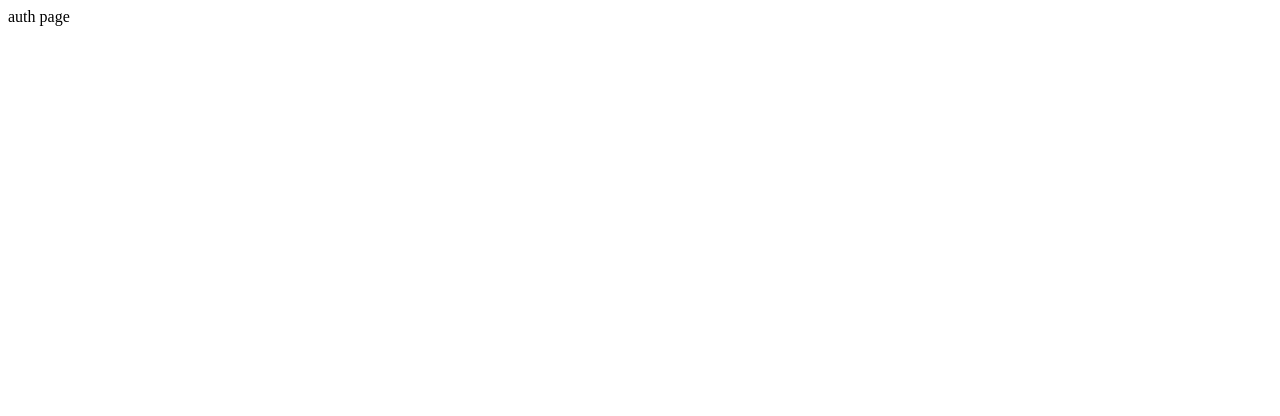
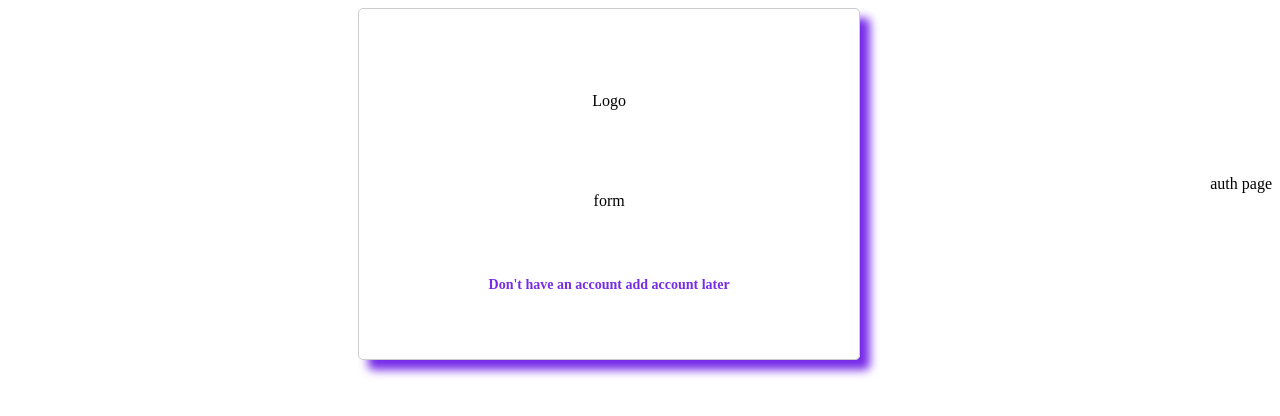
Before and after one commit to PREM-KUMAR-D/Twitch-Clone, a React (Vite) app in the folder client/: page /auth in a window 1280 px wide. Shown: the top 416 px of the page. Built offline with nearby package versions, Linux system fonts and the light colour scheme.

Commit message:
login page and route setup completed

```diff
--- a/client/src/AuthPage/authpage.jsx
+++ b/client/src/AuthPage/authpage.jsx
@@ -1,8 +1,24 @@
-import React from "react";
+import React, { useState } from "react";
+import Login from "../components/Login";
+import Register from "../components/Register";
+
+import classes from './authpage.module.css';
 
 const AuthPage =()=>{
-    console.log('auth')
-    return (<div>
+
+    const [isLogin , setIsLogin] = useState(true);
+
+    const handleAuthPageToggle = ()=>{
+        setIsLogin((prev)=> !prev);
+    }
+
+
+    return (<div className={classes.authContainer}>
+
+        {isLogin ?
+         <Login switchAuthHanlder={handleAuthPageToggle} /> :
+         <Register switchAuthHanlder={handleAuthPageToggle} />}
+
         auth page
     </div>)
 }
--- /dev/null
+++ b/client/src/AuthPage/authpage.module.css
@@ -0,0 +1,7 @@
+.authContainer{
+    width: 100%;
+    height: 100%;
+    display: flex;
+    justify-content: center;
+    align-items: center;
+}
--- /dev/null
+++ b/client/src/components/Login.jsx
@@ -0,0 +1,20 @@
+import React from "react";
+import classes from './Login.module.css';
+
+const Login =({switchAuthHanlder})=>{
+
+    return (
+        <div className={classes.loginContainer} >
+            <p>Logo </p>
+            <form >
+                form
+            </form>
+            <span onClick={switchAuthHanlder}> Don't have an account add account later</span>
+
+        </div>
+    )
+
+
+}
+
+export default Login;
--- /dev/null
+++ b/client/src/components/Login.module.css
@@ -0,0 +1,31 @@
+.loginContainer{
+    width: 500px;
+    margin: 0 auto;
+    border: 1px solid #ccc;
+    border-radius: 5px;
+    display: flex;
+    flex-direction: column ;
+    align-items: center;
+    justify-content: space-evenly;
+    height: 350px;
+    box-shadow: 10px 10px 10px #772ce8;
+}
+
+.loginContainer form{
+    display: flex;
+    flex-direction: column;
+    align-items: center;
+    justify-content: center;
+}
+
+.loginContainer span{
+    color:#772ce8;
+    font-weight: bold;
+    font-size: 14px;
+    transition: 0.3s;
+    cursor: pointer;
+}
+
+.loginContainer span:hover{
+    opacity: 0.8;
+}
--- /dev/null
+++ b/client/src/components/Register.jsx
@@ -0,0 +1,14 @@
+import React from "react";
+
+const Register =({switchAuthHanlder})=>{
+
+    return (
+        <div onClick={switchAuthHanlder}>
+            Register
+        </div>
+    )
+
+
+}
+
+export default Register;
```
